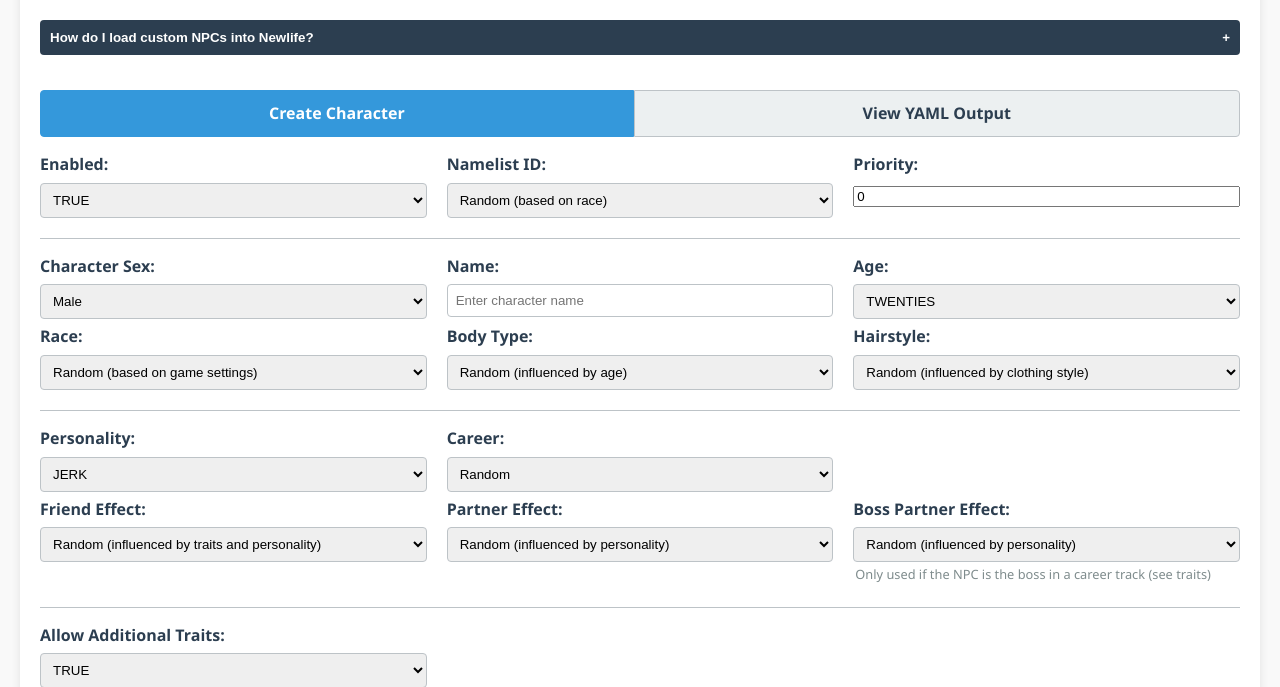
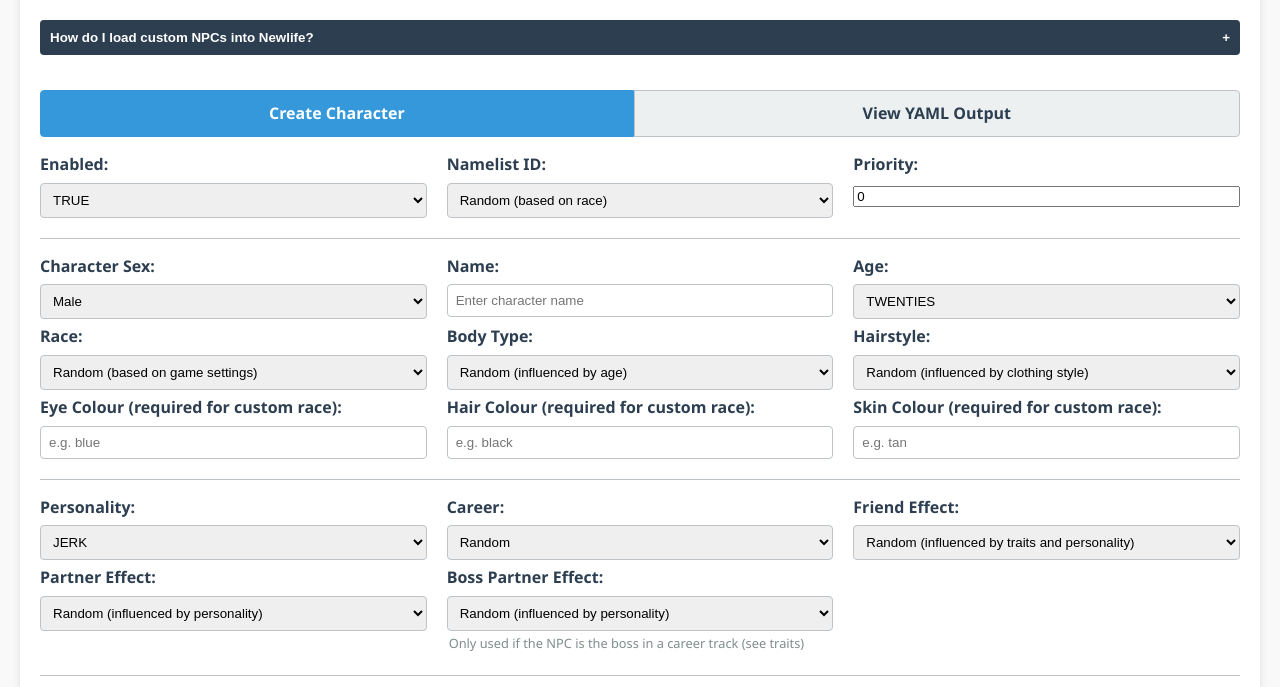
Before and after one commit to rethyria/rethyria.github.io, a plain HTML site: page newlife-character-creator.html in a window 1280 px wide. Shown: the part 130-817 px from the top of the page. Drawn offline with Linux system fonts and the light colour scheme.

Commit message:
Fixed custom colours not showing

```diff
--- a/newlife-character-creator.html
+++ b/newlife-character-creator.html
@@ -585,21 +585,21 @@
                             <input type="text" id="custom-race" placeholder="e.g. elven">
                             <div class="field-info">Should fit into "he's a/an [race] man" or "she's a/an [race] woman"</div>
                         </div>
+                    </div>
 
                     <div class="form-group">
                         <label for="eye-colour">Eye Colour (required for custom race):</label>
-                            <input type="text" id="eye-colour" placeholder="e.g. blue">
+                        <input type="text" id="eye-colour" class="compact-text" placeholder="e.g. blue">
                     </div>
 
                     <div class="form-group">
                         <label for="hair-colour">Hair Colour (required for custom race):</label>
-                            <input type="text" id="hair-colour" placeholder="e.g. black">
+                        <input type="text" id="hair-colour" class="compact-text" placeholder="e.g. black">
                     </div>
 
                     <div class="form-group">
                         <label for="skin-colour">Skin Colour (required for custom race):</label>
-                            <input type="text" id="skin-colour" placeholder="e.g. tan">
-                        </div>
+                        <input type="text" id="skin-colour" class="compact-text" placeholder="e.g. tan">
                     </div>
 
                     <div class="row-divider"></div>
@@ -631,8 +631,6 @@
                             <option value="BARSTAFF">BARSTAFF</option>
                         </select>
                     </div>
-
-                    <div class="form-group"></div>
 
                     <div class="form-group">
                         <label for="friend-effect">Friend Effect:</label>
```
Lines whose indentation alone changed are shown as unchanged.
